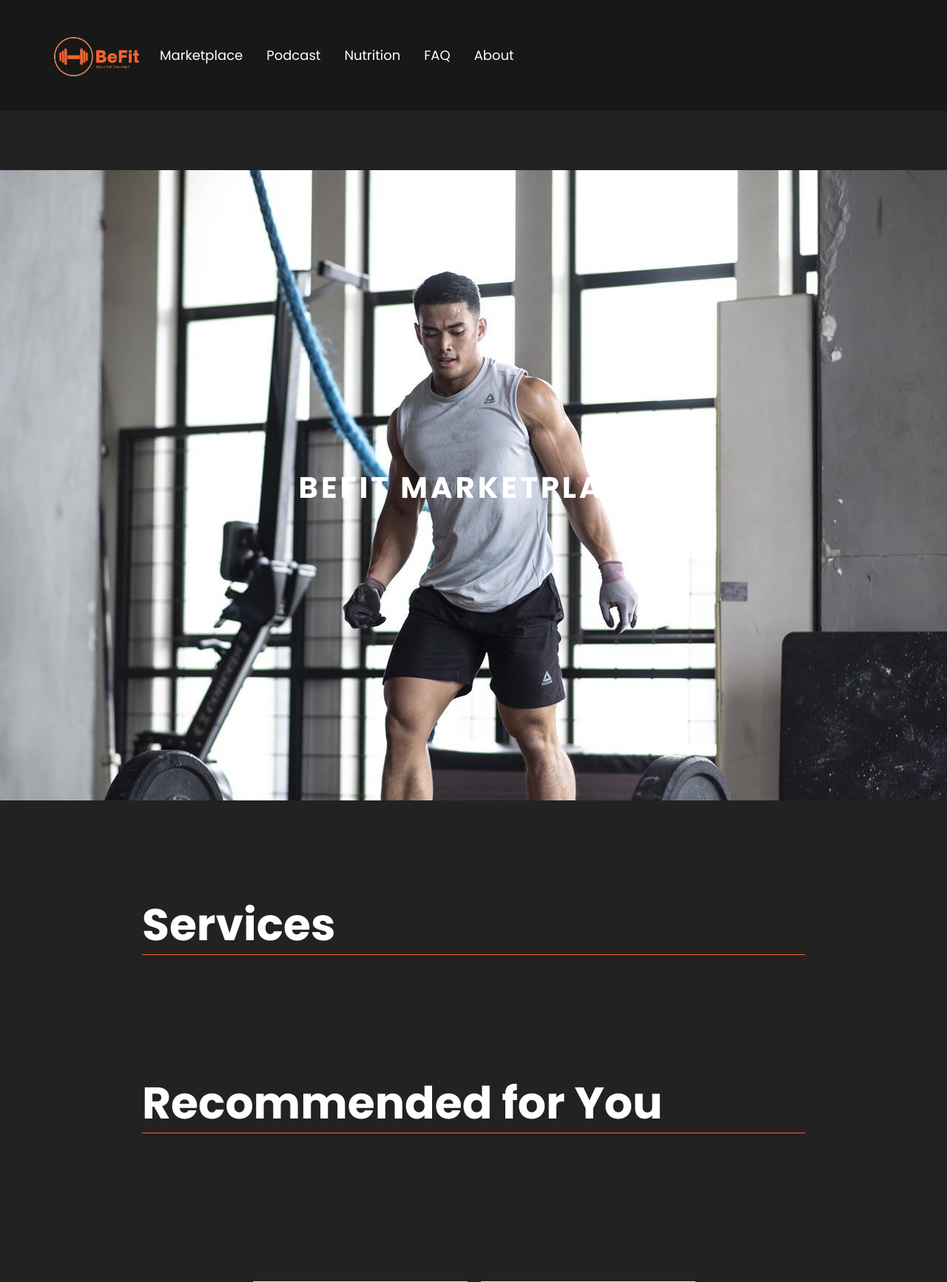
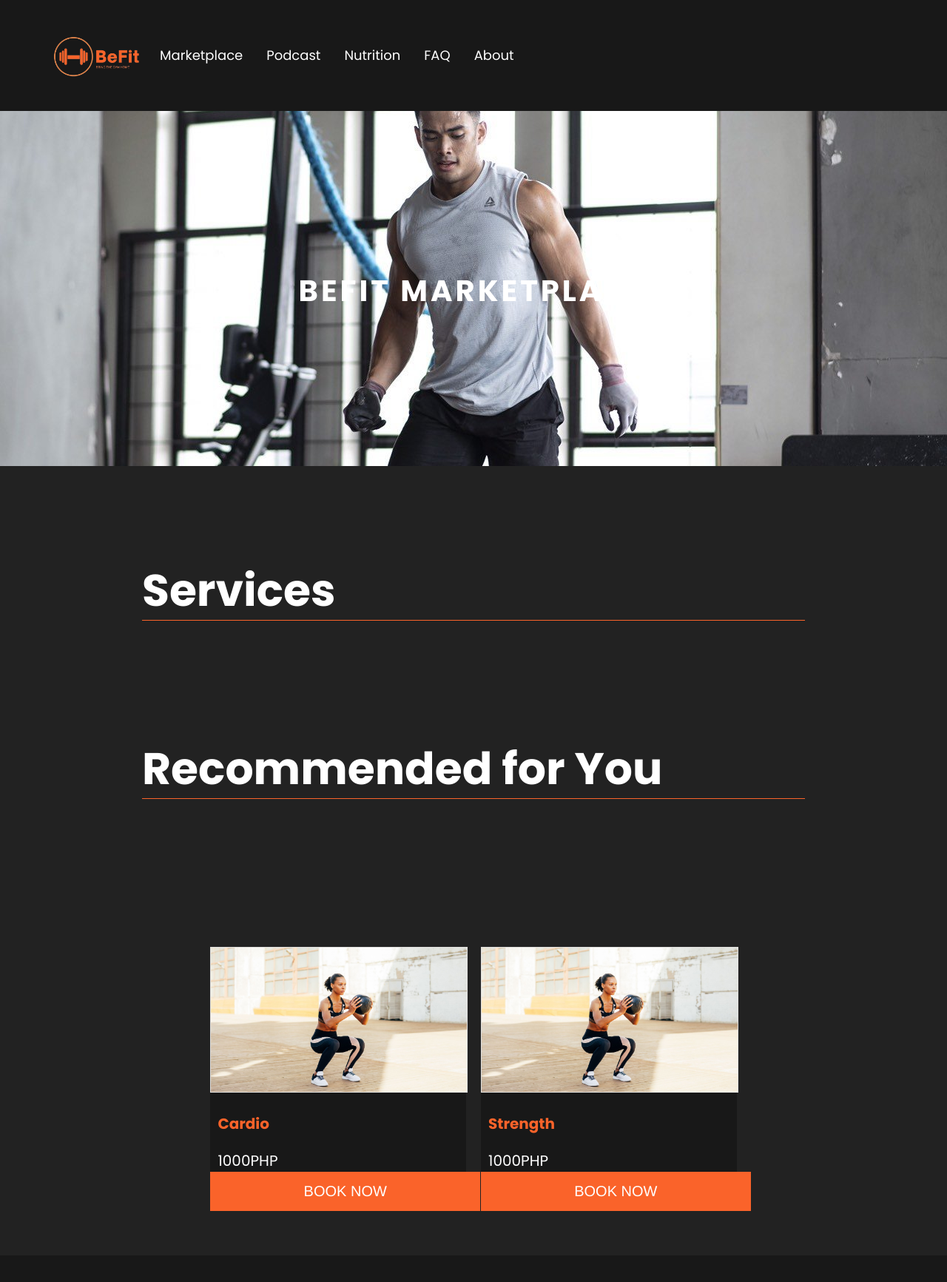
Before and after one commit to michaelgoyon/BeFit-Marketplace, a CodeIgniter app: page /befit/user/marketplace/ in a window 1280 px wide. Shown: the top 1733 px of the page at 74% size. Run offline with CodeIgniter, Linux system fonts and the light colour scheme; data comes from the database, SQL or seed files in the repository; data that the repository does not hold is empty; some libraries are stand-ins or nearby versions.

Commit message:
minor changes

```diff
--- a/application/views/service_details.php
+++ b/application/views/service_details.php
@@ -35,7 +35,8 @@
 
 	<form action="<?php echo base_url().'user/checkout/'.$this->uri->segment(3); ?>">
 		<div class="registerbtn">
-			<input type="submit" value="BUY">
+
+			<input type="submit" value="BUY" >
 		</div>
 	</form>
     <button onclick="chatCoach()">Chat</button>
--- a/assets/css/marketplace_styles.css
+++ b/assets/css/marketplace_styles.css
@@ -10,7 +10,6 @@ body{
  }
 
  .header{
-    margin-top: 5rem;
     position: relative;
     text-align: center;
     color: #FFFFFF;
@@ -22,7 +21,7 @@ body{
 
 .header img{
     width: 100%;
-    height: 60%;
+    height: 480px;
     object-fit: cover
 }
 
@@ -279,7 +278,7 @@ td a:hover{
     text-transform: uppercase;
     display: inline-block;
     font-size: 20px;
-    width: 100%;
+    width: 87%;
 }
 .infohead{
     font-family: 'Poppins';
@@ -358,7 +357,7 @@ td a:hover{
 
 .mem{
 	margin: 10px;
-	width: 25%;
+	width: 30%;
 	box-sizing: border-box;
 	cursor:pointer;
 	transition:0.3s;
--- a/assets/css/podcast_styles.css
+++ b/assets/css/podcast_styles.css
@@ -7,7 +7,6 @@ body{
 
 .container{
     max-width: 100%;
-    margin-top: 2rem;
     margin-bottom: 2rem;
     box-shadow:
     0 2.8px 2.2px rgba(0, 0, 0, 0.034),
@@ -16,7 +15,6 @@ body{
     0 22.3px 17.9px rgba(0, 0, 0, 0.072),
     0 41.8px 33.4px rgba(0, 0, 0, 0.086),
     0 100px 80px rgba(0, 0, 0, 0.12);
-    margin-top: 5vh;
     margin-left: auto;
     margin-right: auto;
     font-family: 'Poppins', 'sans-serif';
@@ -25,7 +23,6 @@ body{
 }
 
 .header{
-    margin-top: 5rem;
     position: relative;
     text-align: center;
     color: #FFFFFF;
@@ -37,7 +34,7 @@ body{
 
 .header img{
     width: 100%;
-    height: 80%;
+    height: 720px;
     object-fit: cover
 }
 
```
Also changed, not shown: assets/css/aboutus_styles.css (+10 -11 lines).
